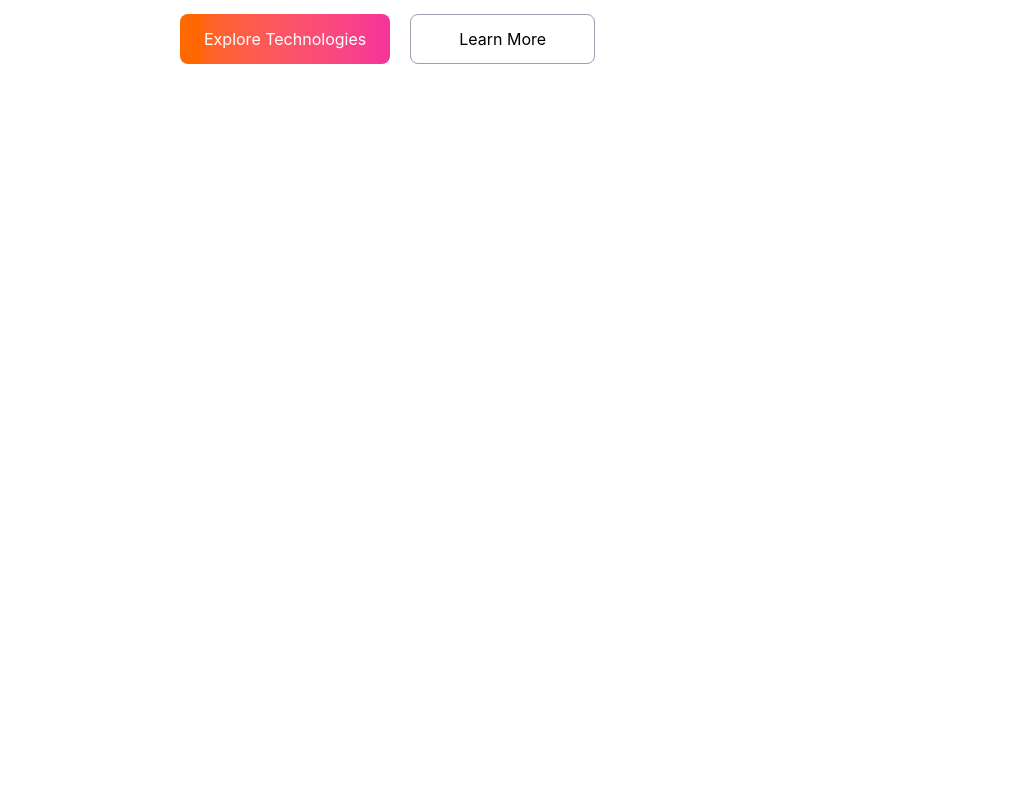
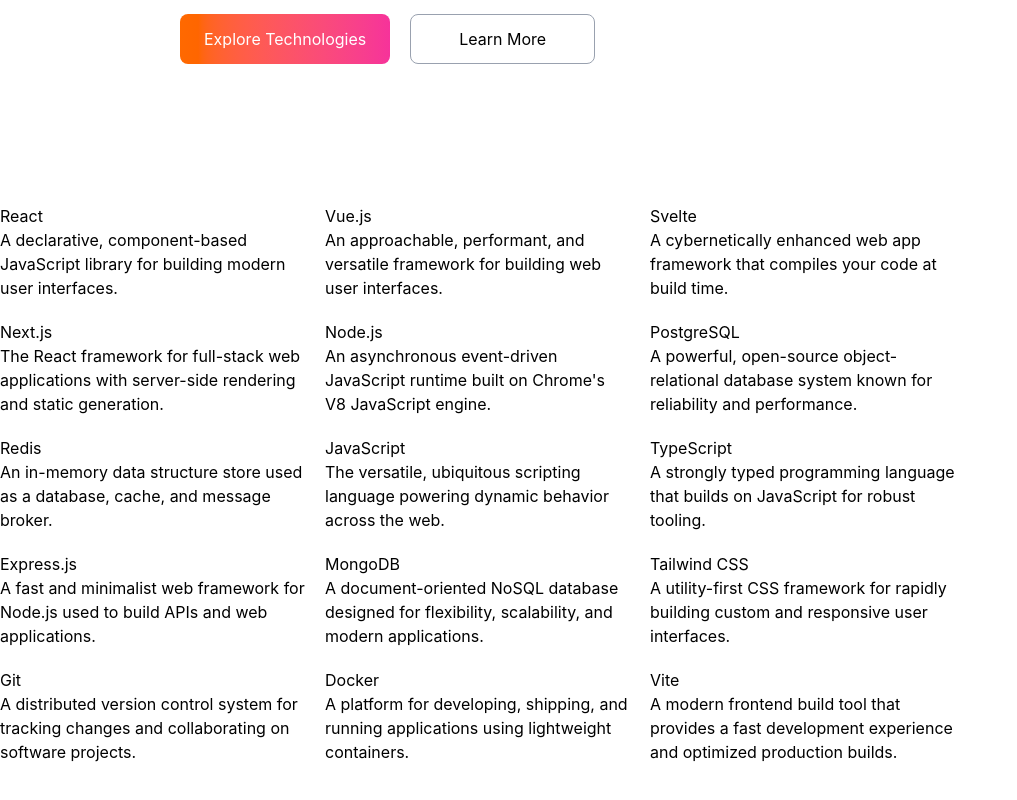
Before and after one commit to simasanjida8-png/B14-A05-Devstack, a React (Vite) app: page / in a window 1280 px wide. Shown: the part 698-1498 px from the top of the page, without its empty margins (0-1017 px from the left). Before the commit the page ends 942 px from the top, so only its background shows below. Built offline with nearby package versions, Linux system fonts and the light colour scheme.

Commit message:
create map

```diff
--- a/src/technology/Technology.tsx
+++ b/src/technology/Technology.tsx
@@ -1,6 +1,7 @@
 
 import { use } from 'react'
 import type { TechnologyType } from '../type/Type';
+import Technologys from './Technologyys';
 interface TechnologyProps{
     technologyPromise: Promise<TechnologyType[]>
 }
@@ -12,7 +13,12 @@
     console.log(technology,"technology")
     return (
         <div className='col-span-3 grid grid-cols-3 gap-5'>
-           { technology.length === 0 && <p>no technology here</p>}
+           {/* { technology.length === 0 && <p>no technology here</p>} */}
+          { technology.map((items) => (
+            <Technologys key= {items.name} technology={ items} />
+
+           )
+           ) }
 
         </div>
     );
--- a/src/technology/Technologyys.tsx
+++ b/src/technology/Technologyys.tsx
@@ -7,5 +7,12 @@
 
 export default function Technologys({ technology}: TechnologysProps) {
 
-    return
+    return (
+      <div>
+        <h2>
+          {technology.name}
+        </h2>
+        <p>{technology.description}</p>
+      </div>
+    )
 }
```
